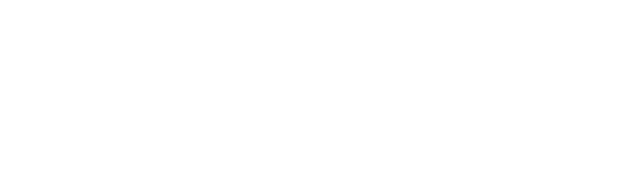
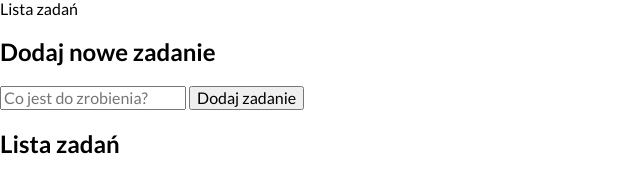
Before and after one commit to wojdalski-mateusz/ToDo-List, a plain HTML site: page index.html in a window 1280 px wide. Shown: the whole page, without its empty margins (0-640 px from the left). Drawn offline with nearby package versions, Linux system fonts and the light colour scheme.

Commit message:
add form for adding tasks and list of tasks

```diff
--- /dev/null
+++ b/css/style.css
@@ -0,0 +1,11 @@
+html {
+    box-sizing: border-box;
+}
+
+*, ::after, ::before {
+    box-sizing: inherit;
+}
+
+body {
+    font-family: 'Lato' , sans-serif;
+}
--- a/index.html
+++ b/index.html
@@ -7,14 +7,32 @@
     <title>Lista zadań</title>
     <link rel="stylesheet" href="https://cdnjs.cloudflare.com/ajax/libs/normalize/8.0.1/normalize.min.css"
         integrity="sha256-l85OmPOjvil/SOvVt3HnSSjzF1TUMyT9eV0c2BzEGzU=" crossorigin="anonymous" />
-    <link rel="stylesheet" href="https://cdnjs.cloudflare.com/ajax/libs/normalize/8.0.1/normalize.min.css"
-        integrity="sha256-l85OmPOjvil/SOvVt3HnSSjzF1TUMyT9eV0c2BzEGzU=" crossorigin="anonymous" />
+    <link href="https://fonts.googleapis.com/css2?family=Lato:ital,wght@0,400;0,700;1,400&display=swap"
+        rel="stylesheet">
+    <link rel="stylesheet" href="css/style.css">
 </head>
 
 <body>
-<main class="container">
+    <main class="container">
+        <header class="container__header">Lista zadań</header>
+        <section class="section">
+            <h2 class="section__header">Dodaj nowe zadanie</h2>
+            <div class="section__content">
+                <form class="form js-form">
+                    <input class="form__input js-newTask" placeholder="Co jest do zrobienia?">
+                    <button class="form__button">Dodaj zadanie</button>
+                </form>
+            </div>
+        </section>
+        <section class="section">
+            <h2 class="section__header">Lista zadań</h2>
+            <div class="section__content">
+                <ul class="tasksList js-tasksList">
 
-</main>
+                </ul>
+            </div>
+        </section>
+    </main>
 </body>
 
 </html>
```
